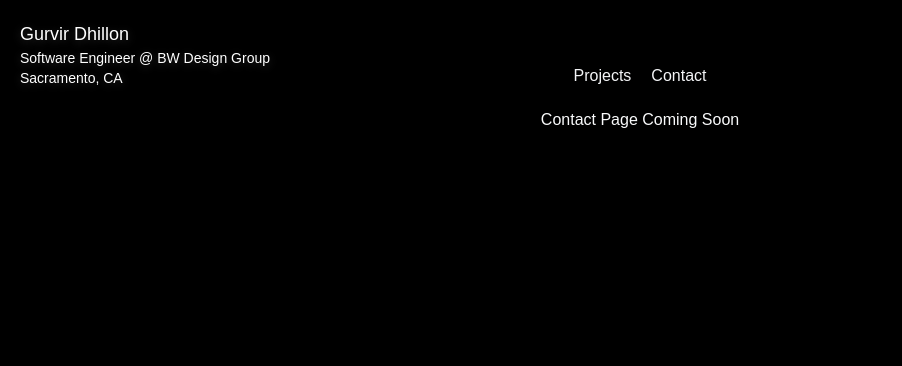
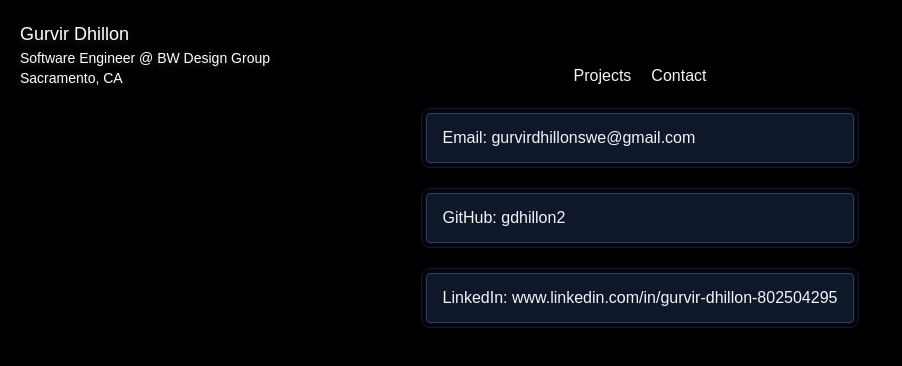
Before and after one commit to gdhillon2/portfolio, a Next.js app: page /contact in a window 1280 px wide. Shown: the top 366 px of the page, without its empty margins (0-902 px from the left). Built offline with nearby package versions, Linux system fonts and the light colour scheme.

Commit message:
added very basic cards for contacting me through either email/linkedin and also included github

```diff
--- a/app/contact/page.tsx
+++ b/app/contact/page.tsx
@@ -1,5 +1,13 @@
+import Card from "@/components/Card";
+
 export default function ContactPage() {
     return (
-        <div className="flex w-full justify-center">Contact Page Coming Soon</div>
+        <div className="flex flex-col items-center">
+            <div className="flex flex-col max-w-[600px] gap-5">
+                <Card content="Email: gurvirdhillonswe@gmail.com"/>
+                <Card content="GitHub: gdhillon2"/>
+                <Card content="LinkedIn: www.linkedin.com/in/gurvir-dhillon-802504295"/>
+            </div>
+        </div>
     )
 }
--- a/components/Card.tsx
+++ b/components/Card.tsx
@@ -10,8 +10,12 @@ interface CardProps {
 
 export default function Card({content, bgColor, textStyles, size}: CardProps) {
     return (
-        <div className={`flex flex-col justify-center items-center ${size} base-text ${bgColor} rounded-lg`}>
-            <div className={`${textStyles}`}>{content}</div>
-        </div>
+            <div className="animate-slide-in-left w-full h-full">
+                <div className="relative w-full h-full p-1 rounded-lg border border-gray-900 base-text shadow-md bg-gray-950">
+                    <div className="relative w-full h-full px-4 py-3 rounded-sm border border-gray-700 base-text shadow-md bg-slate-900">
+                    {content}
+                    </div>
+                </div>
+            </div>
     );
 }
```
